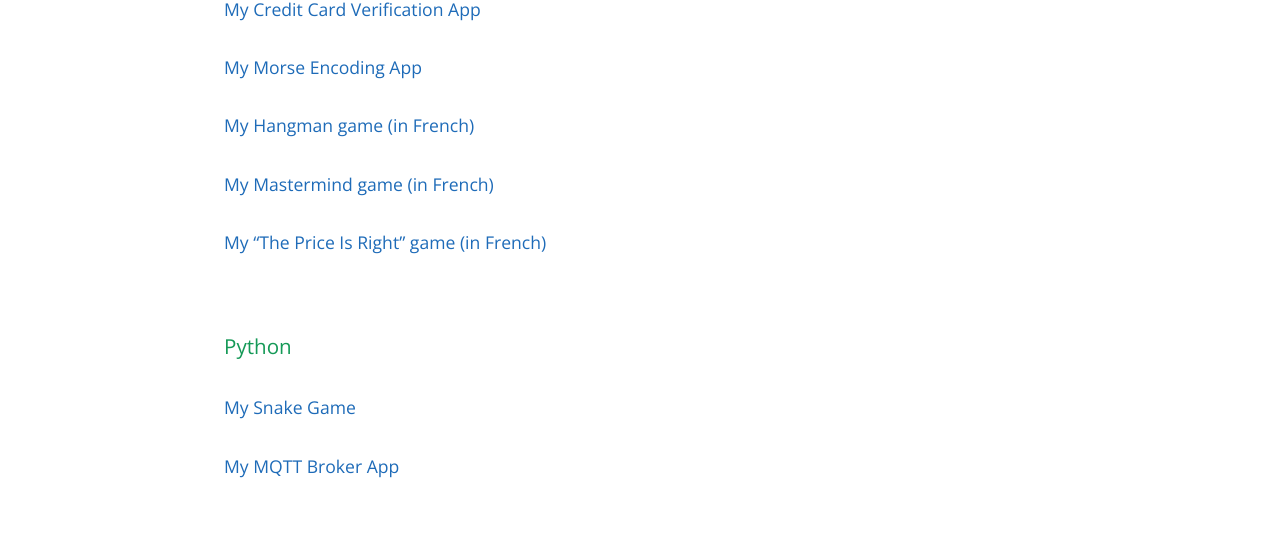
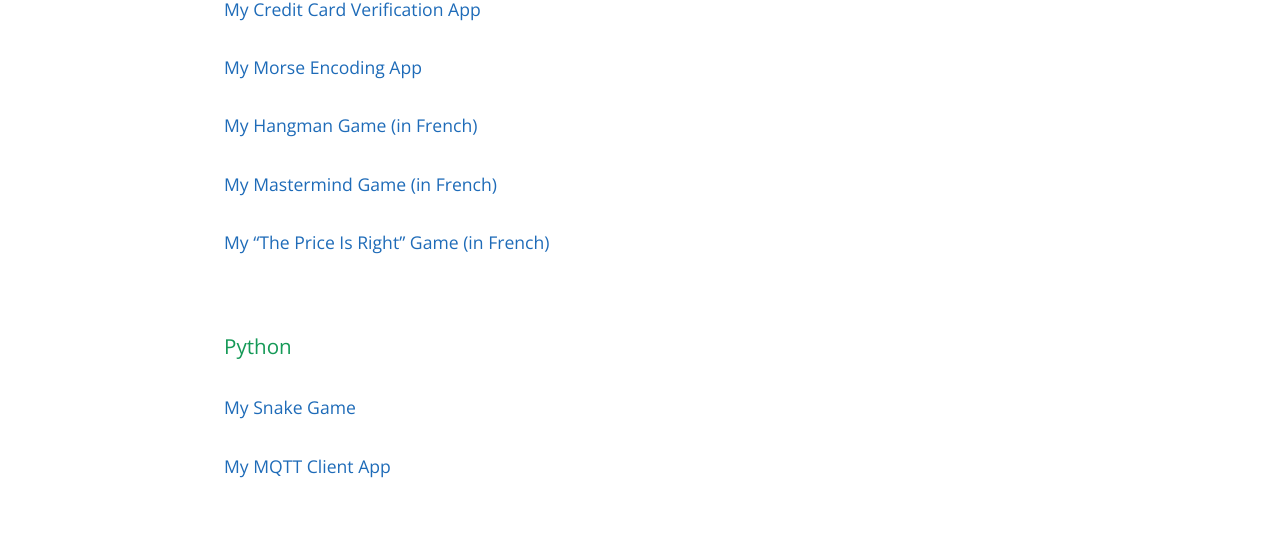
Before and after one commit to PouletEnSlip/pouletenslip.github.io, a Jekyll site: the page built from index.md, in a window 1280 px wide. Shown: the part 1024-1584 px from the top of the page. Built offline with Jekyll 4.4.1, drawn with Linux system fonts in a browser that asks for light colours; comment, search, counter and statistics services are not loaded; our own code applies the rules of GitHub Pages for plain Markdown files.

Commit message:
Update index.md

```diff
--- a/index.md
+++ b/index.md
@@ -15,14 +15,14 @@ layout: default
 #### [My Chronometer App](https://github.com/PouletEnSlip/Chronometer)
 #### [My Credit Card Verification App](https://github.com/PouletEnSlip/CreditCardVerification)
 #### [My Morse Encoding App](https://github.com/PouletEnSlip/Morse)
-#### [My Hangman game (in French)](https://github.com/PouletEnSlip/HangmanGame)
-#### [My Mastermind game (in French)](https://github.com/PouletEnSlip/Mastermind)
-#### [My "The Price Is Right" game (in French)](https://github.com/PouletEnSlip/ThePriceIsRight)
+#### [My Hangman Game (in French)](https://github.com/PouletEnSlip/HangmanGame)
+#### [My Mastermind Game (in French)](https://github.com/PouletEnSlip/Mastermind)
+#### [My "The Price Is Right" Game (in French)](https://github.com/PouletEnSlip/ThePriceIsRight)
 <br>
 
 ### Python
 #### [My Snake Game](https://github.com/PouletEnSlip/Snake)
-#### [My MQTT Broker App](https://github.com/PouletEnSlip/MQTT)
+#### [My MQTT Client App](https://github.com/PouletEnSlip/MQTT)
 <br>
 
 ### Others
```
